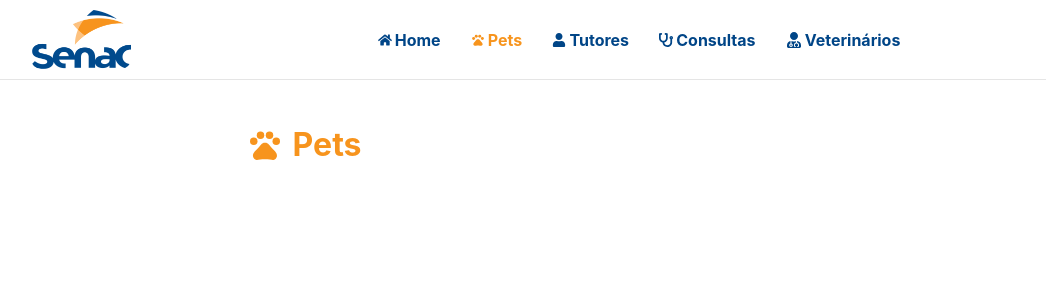
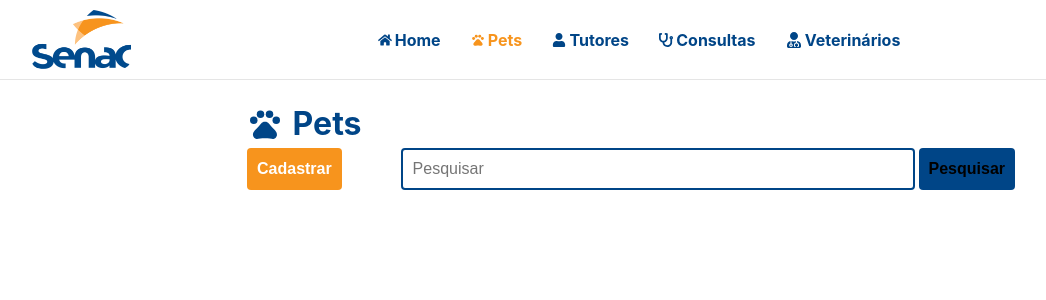
Before and after one commit to ruanpablom/clinica-veterinaria-frontend, a React (Vite) app: page /pets in a window 1280 px wide. Shown: the top 300 px of the page, without its empty margins (9-1055 px from the left). Built offline with nearby package versions, Linux system fonts and the light colour scheme.

Commit message:
refactor: adicionar container de ações página de pet

```diff
--- a/src/index.css
+++ b/src/index.css
@@ -62,8 +62,48 @@ a:hover{
 }
 
 .page-title{
-  color: var(--primary-color);
+  color: var(--secondary-color);
   display: flex;
   align-items: center;
   gap: 0.6rem;
 }
+
+.container{
+  display: flex;
+  flex-direction: column;
+  width: 100%;
+}
+
+input{
+  padding: 10px;
+  border-radius: 4px;
+  border: 2px solid var(--secondary-color);
+  background-color: var(--bg-color);
+  color: var(--secondary-color);
+  font-size: 1rem;
+  box-shadow: none;
+}
+
+input:focus-visible{
+  border: 2px solid var(--primary-color);
+  box-shadow: none;
+  outline: none;
+}
+
+button{
+  padding: 10px;
+  border-radius: 4px;
+  border: none;
+  background-color: var(--secondary-color);
+  /* color: var(--secondary-color); */
+  font-size: 1rem;
+  font-weight: bold;
+  box-shadow: none;
+  cursor: pointer;
+  transition: all 0.3s;
+}
+
+button:hover{
+  background-color: var(--primary-color);
+  color: var(--bg-color);
+}
--- a/src/pages/Pets/index.tsx
+++ b/src/pages/Pets/index.tsx
@@ -1,13 +1,20 @@
 import { MdOutlinePets } from "react-icons/md"
+import './styles.css'
 
 export function Pets() {
   return (
-    <div>
+    <div className="container">
         <div className="page-title">
             <MdOutlinePets id="icon" size={36} />
             <h1>Pets</h1>
         </div>
-
+        <div className="acoes-container">
+            <button id="btn-cadastrar">Cadastrar</button>
+            <div className="pesquisa-container">
+                <input type="text" placeholder="Pesquisar" />
+                <button>Pesquisar</button>
+            </div>
+        </div>
     </div>
   );
 }
--- /dev/null
+++ b/src/pages/Pets/styles.css
@@ -0,0 +1,33 @@
+h1{
+    margin: 0;
+}
+
+.acoes-container{
+    display: flex;
+    justify-content: space-between;
+    width: 100%;
+}
+
+#btn-cadastrar{
+    background-color: var(--primary-color);
+    color: #fff;
+    padding: 10px;
+    border-radius: 4px;
+    border: none;
+    cursor: pointer;
+    transition: all 0.3s;
+}
+
+#btn-cadastrar:hover{
+    background-color: var(--secondary-color);
+}
+
+.pesquisa-container{
+    display: flex;
+    gap:4px;
+    width: 80%;
+}
+
+input{
+    width: 100%;
+}
```
